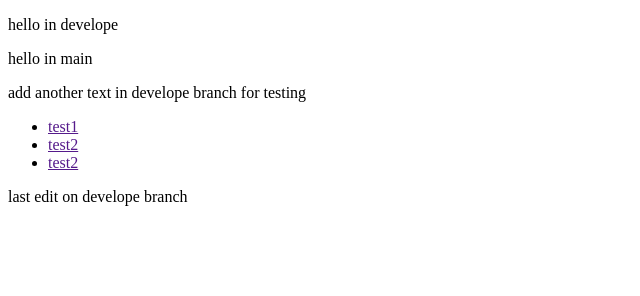
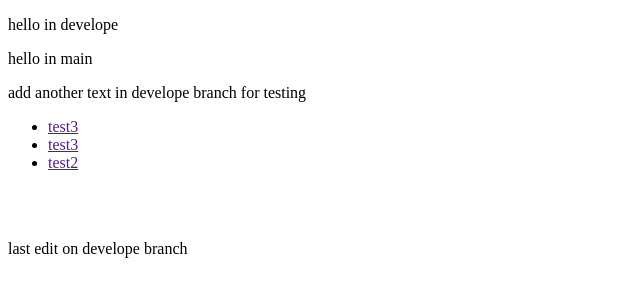
Before and after one commit to nimagolkhanbanj/learning-test, a plain HTML site: page index.html in a window 1280 px wide. Shown: the whole page, without its empty margins (0-640 px from the left). Drawn offline with Linux system fonts and the light colour scheme.

Commit message:
confliqt test

```diff
--- a/index.html
+++ b/index.html
@@ -16,10 +16,12 @@
     <p>add another text in develope branch for testing </p>
 
     <ul>
-        <li><a href="">test1</a></li>
-        <li><a href="">test2</a></li>
+        <li><a href="">test3</a></li>
+        <li><a href="">test3</a></li>
         <li><a href="">test2</a></li>
     </ul>
+    <br>
+    <br>
 
     <p>last edit on develope branch</p>
 </body>
```
